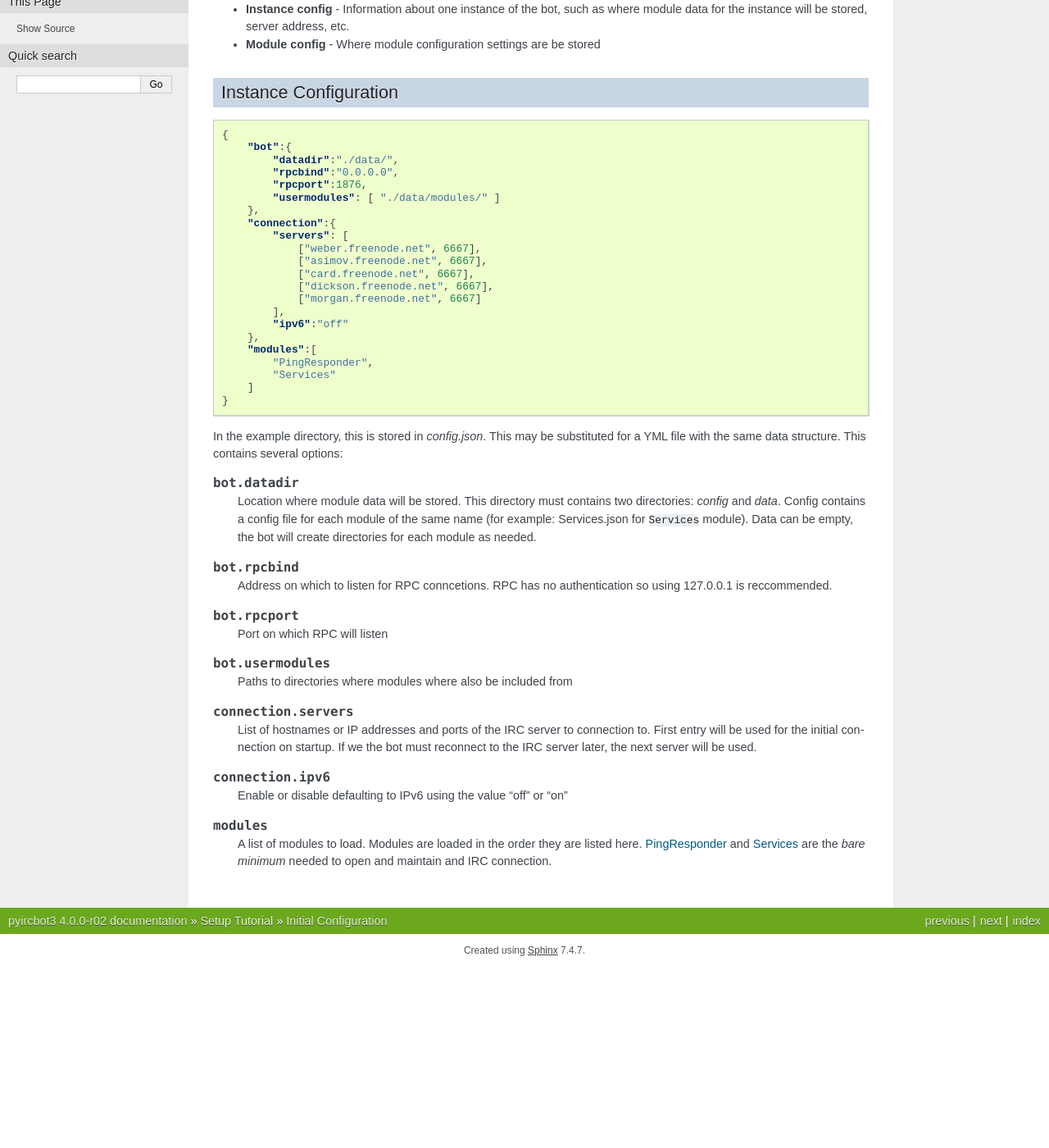
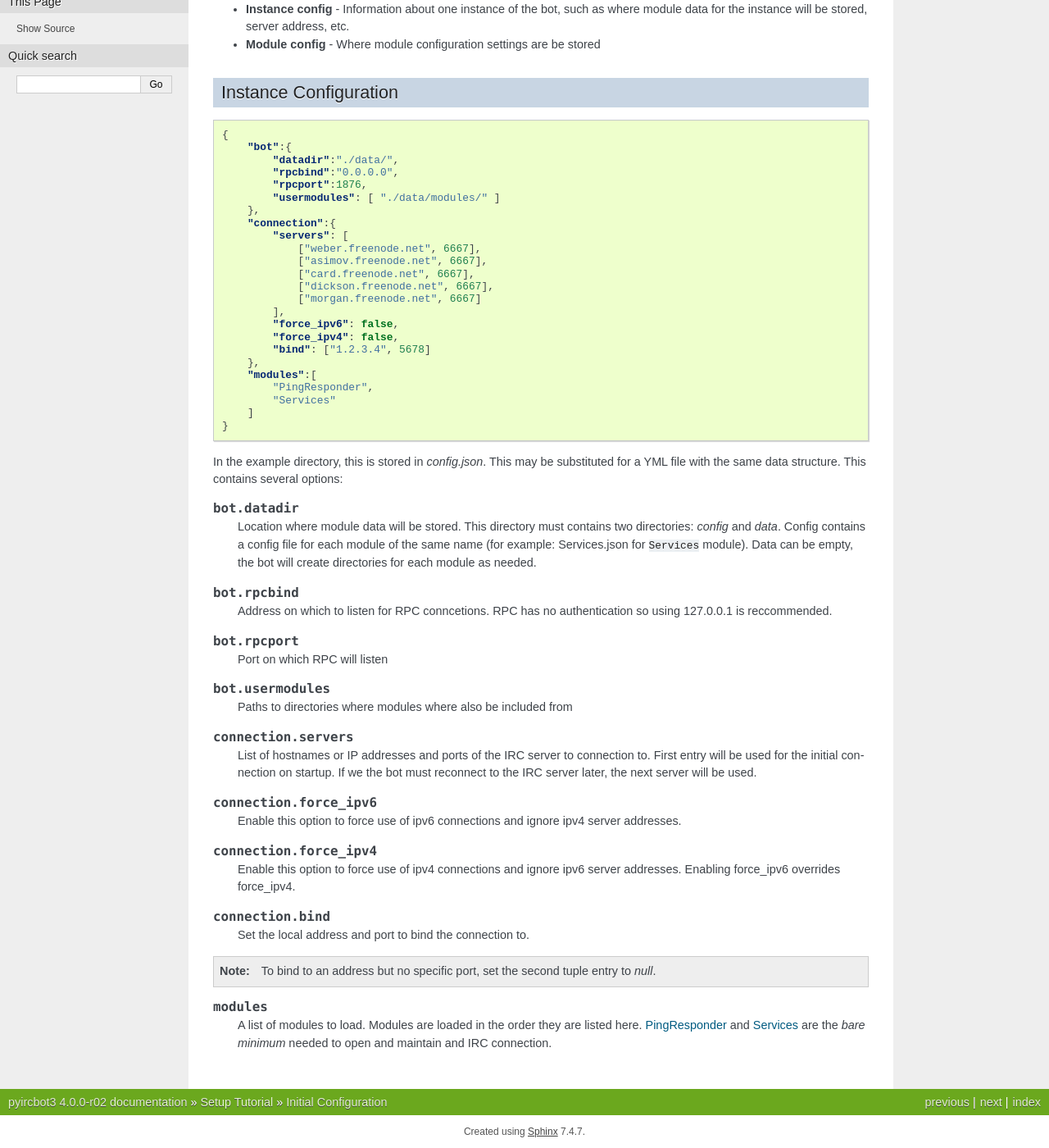
Before and after one commit to dpedu/pyircbot, a Sphinx documentation site: the page built from docs/setup/initial_config.rst, in a window 1280 px wide and 1400 px high, scrolled down 326 px. Shown: the whole window at 82% size. Built offline with Sphinx 7.4.7, drawn with Linux system fonts in a browser that asks for light colours; the version number is read from the project's files by our own code; before the commit the page ends 1505 px from its top, so only the background shows below that.

Commit message:
Add more networking options

```diff
--- a/docs/setup/initial_config.rst
+++ b/docs/setup/initial_config.rst
@@ -38,7 +38,9 @@ Instance Configuration
                 ["dickson.freenode.net", 6667],
                 ["morgan.freenode.net", 6667]
             ],
-            "ipv6":"off"
+            "force_ipv6": false,
+            "force_ipv4": false,
+            "bind": ["1.2.3.4", 5678]
         },
         "modules":[
             "PingResponder",
@@ -78,9 +80,22 @@ options:
     the bot must reconnect to the IRC server later, the next server will
     be used.
 
-.. cmdoption:: connection.ipv6
+.. cmdoption:: connection.force_ipv6
 
-    Enable or disable defaulting to IPv6 using the value "off" or "on"
+    Enable this option to force use of ipv6 connections and ignore ipv4 server addresses.
+
+.. cmdoption:: connection.force_ipv4
+
+    Enable this option to force use of ipv4 connections and ignore ipv6 server addresses. Enabling force_ipv6
+    overrides force_ipv4.
+
+.. cmdoption:: connection.bind
+
+    Set the local address and port to bind the connection to.
+
+.. note::
+
+    To bind to an address but no specific port, set the second tuple entry to `null`.
 
 .. cmdoption:: modules
 
```
Also changed, not shown: 3 other files.
